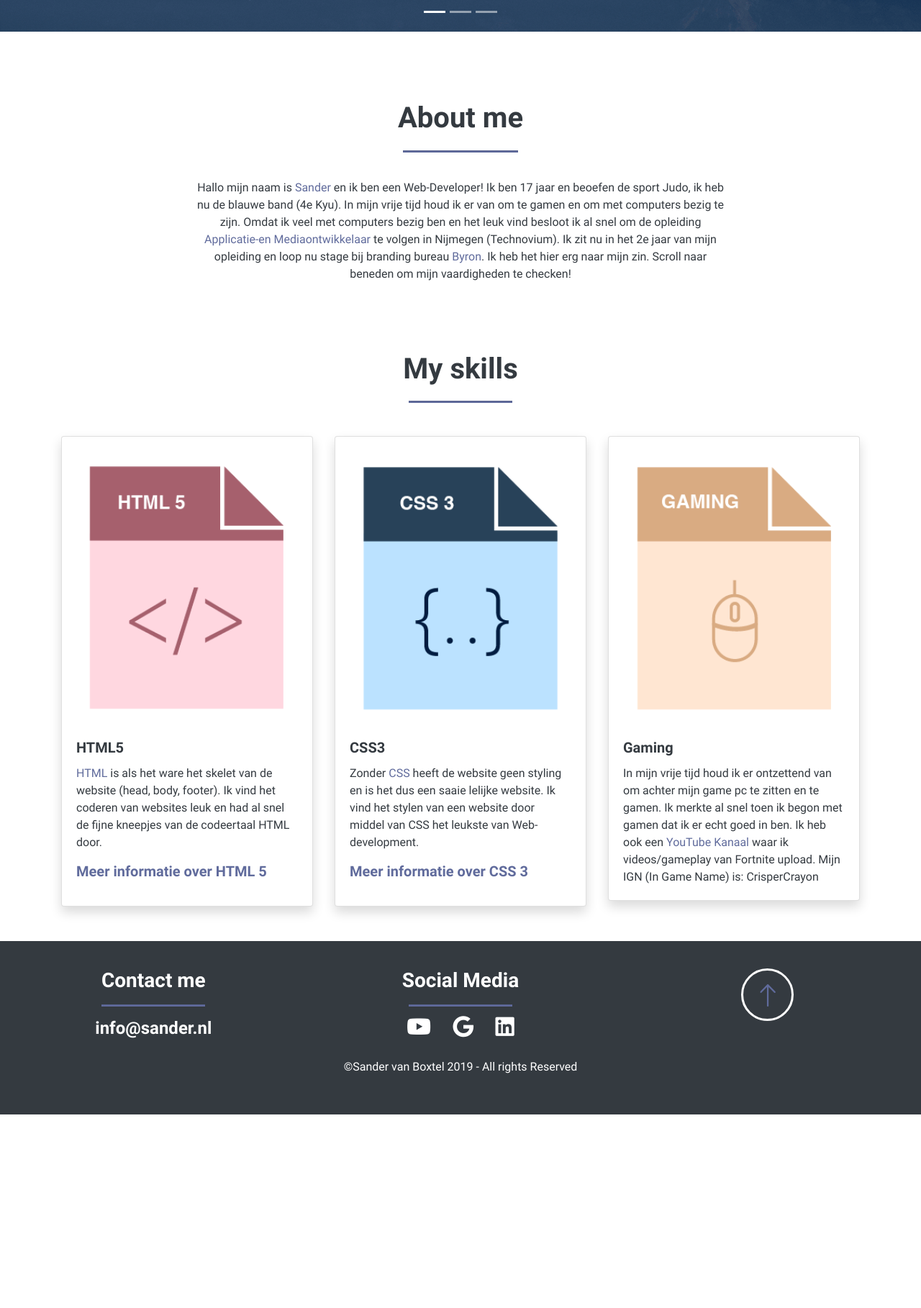
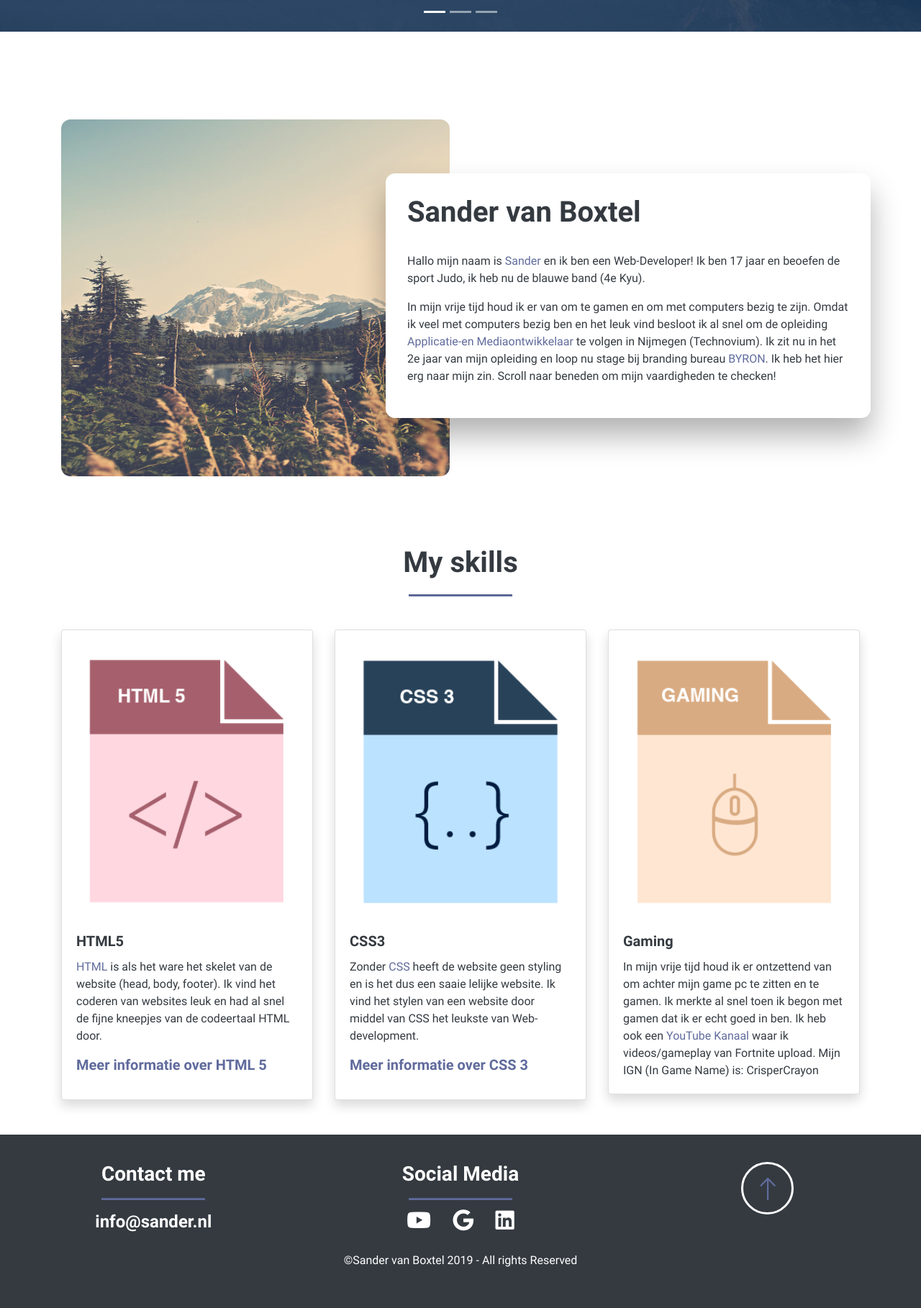
Before and after one commit to SandervanBoxtel/sandervanboxtel.github.io, a PHP site: page / in a window 1280 px wide. Shown: the part 617-2435 px from the top of the page at 72% size. Before the commit the page ends 2166 px from the top, so only its background shows below. Run offline with PHP 8.4, Linux system fonts and the light colour scheme; some libraries are stand-ins or nearby versions.

Commit message:
Update About Me
Update About Me Section Styling Text Box shadow

```diff
--- a/css/sander-style.css
+++ b/css/sander-style.css
@@ -87,6 +87,34 @@ p {
 .carousel-caption {
     top: 50%;
     transform: translateY(-50%);
+}
+
+/* About Me Sectie */
+
+.section1 {
+    margin-top: 7.6rem;
+}
+
+.mountainvertical img {
+    opacity: 0.8;
+    width: 100%;
+    height: 31em;
+    border-radius: 13px;
+}
+
+.section1 .row .col-md-6:last-child {
+    position: relative;
+}
+
+.section1 .row .col-md-6 .panel {
+    position: absolute;
+    top: 9.4vmin;
+    left: -13vmin;
+    background: white;
+    border-radius: 13px;
+    padding: 30px;
+    box-shadow: 0px 25px 42px rgba(0, 0, 0, 0.3);
+    z-index: 1;
 }
 
 /* Line 1 */
@@ -332,6 +360,20 @@ footer {
     .back-to-top {
         margin-top: 1.3rem;
     }
+
+    .mountainvertical img {
+        display: none;
+    }
+
+    .section1 .row .col-md-6 .panel {
+        top: 3.9rem;
+    }
+}
+
+@media screen and (max-width: 1025px) {
+    .section1 .row .col-md-6 .panel {
+        top: 6.5vmin;
+    }
 }
 
 @media (max-width: 600px) {
--- a/index.html
+++ b/index.html
@@ -84,9 +84,36 @@
          </a>
       </div>
 
+         <!-- About Me Sectie -->
+
+      <section class="section1">
+         <div class="container text-center">
+            <div class="row">
+               <div class="col-md-6">
+                  <div class="mountainvertical">
+                     <img src="/img/mountainvertical.jpg">
+                  </div>
+               </div>
+               <div class="col-md-6">
+                  <div class="panel text-left">
+                     <h1>Sander van Boxtel</h1>
+                     <p class="pt-4">Hallo mijn naam is <a style="text-decoration: none;" class="txtboxstyling" href="https://sandervanboxtel.github.io/">Sander</a> en ik ben een Web-Developer!
+                        Ik ben 17 jaar en beoefen de sport Judo, ik heb nu de blauwe band (4e Kyu).
+                     </p>
+                     <p>
+                        In mijn vrije tijd houd ik er van om te gamen en om met computers bezig te zijn.
+                        Omdat ik veel met computers bezig ben en het leuk vind besloot ik al snel om de opleiding <a style="text-decoration: none;" class="txtboxstyling" href="https://www.roc-nijmegen.nl/student/opleidingen/beroepsopleidingen/beroepsopleiding/249-applicatieontwikkelaar-01427o" target="_blank">Applicatie-en Mediaontwikkelaar</a> te volgen in Nijmegen (Technovium).
+                        Ik zit nu in het 2e jaar van mijn opleiding en loop nu stage bij branding bureau <a style="text-decoration: none;" class="txtboxstyling" href="https://byron.nl/" target="_blank">BYRON</a>. Ik heb het hier erg naar mijn zin.
+                        Scroll naar beneden om mijn vaardigheden te checken!</p>
+                  </div>
+               </div>
+            </div>
+         </div>
+      </section>
+
       <!--About Me-->
 
-      <div id="aboutme"></div>
+      <!--<div id="aboutme"></div>
       <div class="homewrapper" data-aos="fade-up" data-aos-once="true" data-aos-duration="1300">
          <h1 class="aboutmetitle">About me</h1>
       <hr class="borderline1">
@@ -102,7 +129,7 @@
             </div>
          </center>
          </div>
-      </div>
+      </div>-->
 
          <!--My Skills-->
 
```
Also changed, not shown: img/mountainvertical.jpg (added), 1 other file.
